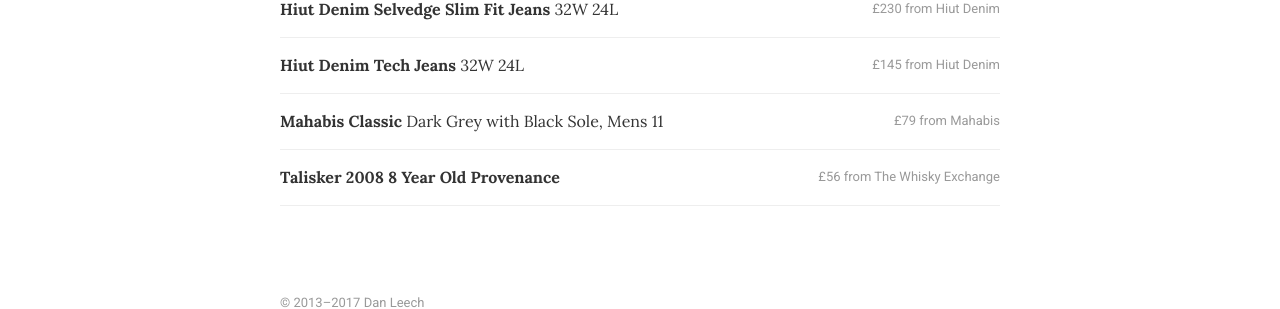
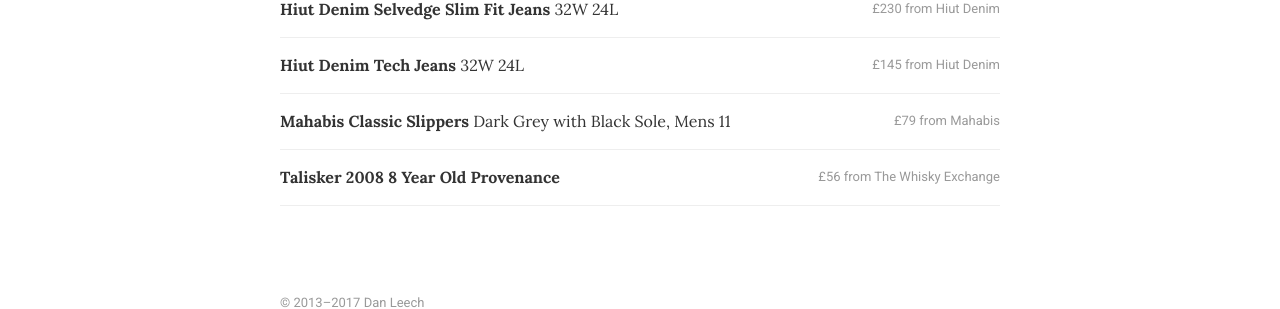
Before and after one commit to danleech/danleech.com, a Jekyll site: the page built from wishlist/index.md, in a window 1280 px wide. Shown: the part 551-860 px from the top of the page. Built offline with Jekyll 4.4.1, drawn with Linux system fonts in a browser that asks for light colours.

Commit message:
Update index.md

```diff
--- a/wishlist/index.md
+++ b/wishlist/index.md
@@ -48,7 +48,7 @@
     </li>
     <li class="list--index__item">
         <a href="https://mahabis.com/products/larvik-dark-grey-mahabis-classic-bundle-slipper-free-soles">
-        <strong>Mahabis Classic</strong> Dark Grey with Black Sole, Mens 11
+        <strong>Mahabis Classic Slippers</strong> Dark Grey with Black Sole, Mens 11
         <span class="text--meta">£79 from Mahabis</span>
         </a>
     </li>
```
